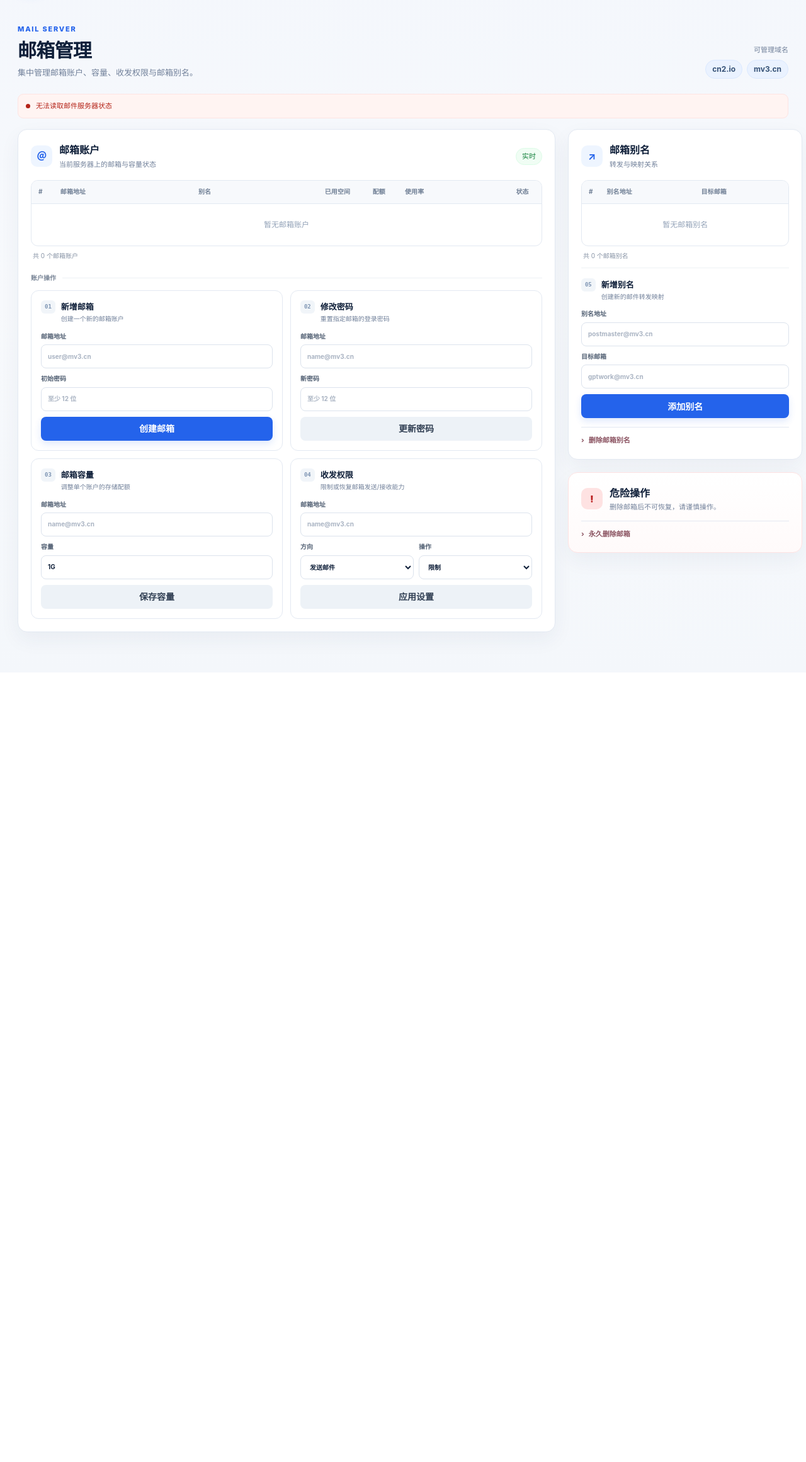
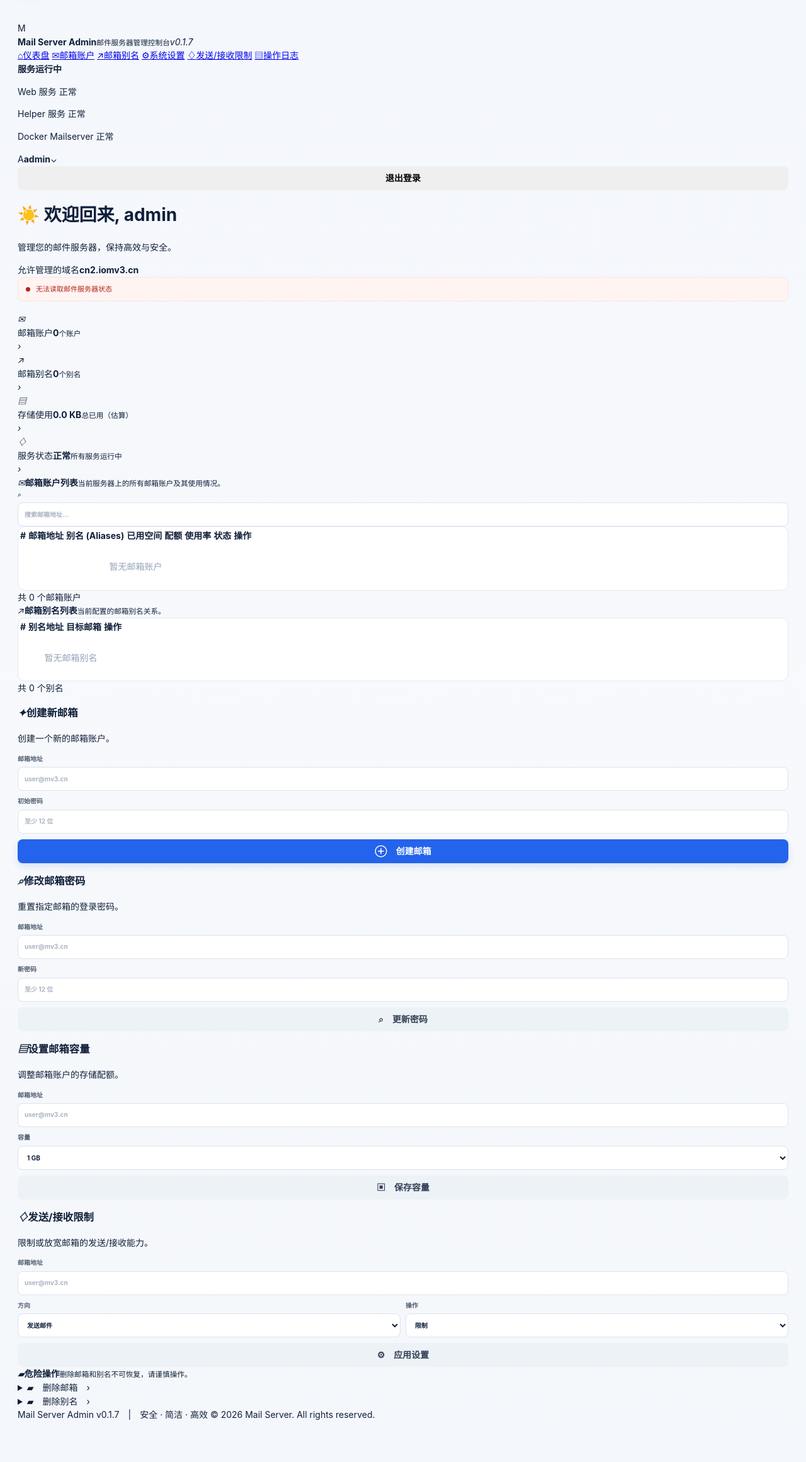
Before and after one commit to b8vipvip/mail-server, a Flask app: page / in a window 1280 px wide. Shown: the part 72-2394 px from the top of the page at 63% size. Before the commit the page ends 1105 px from the top, so only its background shows below. Run offline with Flask 3, Linux system fonts and the light colour scheme; the visitor is signed in with stand-in values (Sample User, id 1); parts of the project's set-up code (start-up, migrations or seed data) failed here and were passed over.

Commit message:
feat: rebuild admin dashboard to match approved mock

```diff
--- a/admin/templates/index.html
+++ b/admin/templates/index.html
@@ -1,146 +1,54 @@
 {% extends "base.html" %}
-{% block title %}邮件管理 · Mail Admin{% endblock %}
+{% block title %}仪表盘 · Mail Server Admin{% endblock %}
 {% block body %}
-<section class="hero">
-  <div>
-    <span class="eyebrow">MAIL SERVER</span>
-    <h1>邮箱管理</h1>
-    <p>集中管理邮箱账户、容量、收发权限与邮箱别名。</p>
+<div class="admin-sidebar">
+  <div class="side-brand"><span class="side-logo">M</span><div><strong>Mail Server Admin</strong><small>邮件服务器管理控制台</small><em>v0.1.7</em></div></div>
+  <nav>
+    <a class="active" href="#dashboard"><span>⌂</span>仪表盘</a>
+    <a href="#accounts"><span>✉</span>邮箱账户</a>
+    <a href="#aliases"><span>↗</span>邮箱别名</a>
+    <a href="#settings"><span>⚙</span>系统设置</a>
+    <a href="#restrict"><span>♢</span>发送/接收限制</a>
+    <a href="#audit"><span>▤</span>操作日志</a>
+  </nav>
+  <div class="service-card"><b><i></i>服务运行中</b><p>Web 服务 <span>正常</span></p><p>Helper 服务 <span>正常</span></p><p>Docker Mailserver <span>正常</span></p></div>
 </div>
-  <div class="domain-box">
-    <span>可管理域名</span>
-    <div class="domain-tags">{% for domain in domains %}<b>{{ domain }}</b>{% endfor %}</div>
-  </div>
-</section>
 
+<div class="admin-top"><div></div><div class="admin-user"><span class="avatar">A</span><b>admin</b><span>⌄</span>
+<form method="post" action="{{url_for('logout')}}"><input type="hidden" name="_csrf" value="{{csrf_token()}}"><button class="btn btn-outline">退出登录</button></form></div></div>
+
+<div class="dashboard-page" id="dashboard">
+  <div class="welcome-row"><div><h1>☀️ <span>欢迎回来, admin</span></h1><p>管理您的邮件服务器，保持高效与安全。</p></div><div class="managed-domains"><span>允许管理的域名</span>{% for domain in domains %}<b>{{domain}}</b>{% endfor %}</div></div>
   {% if error %}<div class="msg error"><span class="msg-dot"></span>{{error}}</div>{% endif %}
 
-<div class="dashboard-grid">
-  <section class="panel panel-wide">
-    <div class="panel-head">
-      <div><span class="section-icon">＠</span><div><h2>邮箱账户</h2><p>当前服务器上的邮箱与容量状态</p></div></div>
-      <span class="status-pill">实时</span>
-    </div>
-    <div class="table-scroll">
-      <table class="data-table account-table">
-        <thead><tr><th>#</th><th>邮箱地址</th><th>别名</th><th>已用空间</th><th>配额</th><th>使用率</th><th>状态</th></tr></thead>
-        <tbody>
-        {% for row in account_rows %}
-          <tr>
-            <td class="row-no">{{ loop.index }}</td>
-            <td><strong class="email-cell">{{ row.email }}</strong></td>
-            <td>{% if row.aliases %}<span class="alias-tag">{{ row.aliases }}</span>{% else %}<span class="muted">—</span>{% endif %}</td>
-            <td>{{ row.used }}</td><td>{{ row.quota }}</td>
-            <td><span class="usage-track"><i style="width:{{ row.usage|replace('%','') }}%"></i></span><span class="usage-text">{{ row.usage }}</span></td>
-            <td><span class="online-dot"></span>正常</td>
-          </tr>
-        {% else %}
-          <tr><td colspan="7" class="empty-cell">暂无邮箱账户</td></tr>
-        {% endfor %}
-        </tbody>
-      </table>
-    </div>
-    <div class="table-foot">共 {{ account_rows|length }} 个邮箱账户</div>
-
-    <div class="section-divider"><span>账户操作</span></div>
-    <div class="action-grid">
-      <div class="action-card">
-        <div class="action-title"><span class="action-no">01</span><div><h3>新增邮箱</h3><p>创建一个新的邮箱账户</p></div></div>
-        <form method="post" action="{{url_for('add_account')}}">
-          <input type="hidden" name="_csrf" value="{{csrf_token()}}">
-          <label>邮箱地址<input name="email" type="email" placeholder="user@mv3.cn" required></label>
-          <label>初始密码<input name="password" type="password" minlength="12" autocomplete="new-password" placeholder="至少 12 位" required></label>
-          <button class="btn btn-primary">创建邮箱</button>
-        </form>
+  <div class="stats-grid">
+    <div class="stat-card"><i class="stat-icon blue">✉</i><div><span>邮箱账户</span><strong>{{account_rows|length}}</strong><small>个账户</small></div><em>›</em></div>
+    <div class="stat-card"><i class="stat-icon purple">↗</i><div><span>邮箱别名</span><strong>{{alias_rows|length}}</strong><small>个别名</small></div><em>›</em></div>
+    <div class="stat-card"><i class="stat-icon green">▤</i><div><span>存储使用</span><strong>{% set ns=namespace(bytes=0) %}{% for r in account_rows %}{% if r.used.endswith('K') %}{% set ns.bytes=ns.bytes+(r.used[:-1]|float)*1024 %}{% endif %}{% endfor %}{{ '%.1f'|format(ns.bytes/1024) }} KB</strong><small>总已用（估算）</small></div><em>›</em></div>
+    <div class="stat-card"><i class="stat-icon green">♢</i><div><span>服务状态</span><strong class="healthy">正常</strong><small>所有服务运行中</small></div><em>›</em></div>
   </div>
 
-      <div class="action-card">
-        <div class="action-title"><span class="action-no">02</span><div><h3>修改密码</h3><p>重置指定邮箱的登录密码</p></div></div>
-        <form method="post" action="{{url_for('update_password')}}">
-          <input type="hidden" name="_csrf" value="{{csrf_token()}}">
-          <label>邮箱地址<input name="email" type="email" placeholder="name@mv3.cn" required></label>
-          <label>新密码<input name="password" type="password" minlength="12" autocomplete="new-password" placeholder="至少 12 位" required></label>
-          <button class="btn btn-secondary">更新密码</button>
-        </form>
+  <div class="lists-grid">
+    <section class="dash-card" id="accounts">
+      <div class="dash-title"><div><i class="mini-icon">✉</i><span><b>邮箱账户列表</b><small>当前服务器上的所有邮箱账户及其使用情况。</small></span></div><label class="search-box">⌕<input id="accountSearch" placeholder="搜索邮箱地址..."></label></div>
+      <div class="table-scroll"><table class="dash-table"><thead><tr><th>#</th><th>邮箱地址</th><th>别名 (Aliases)</th><th>已用空间</th><th>配额</th><th>使用率</th><th>状态</th><th>操作</th></tr></thead><tbody id="accountBody">
+      {% for r in account_rows %}<tr><td>{{loop.index}}</td><td><b>{{r.email}}</b></td><td>{% if r.aliases %}<span class="alias-chip">{{r.aliases}}</span>{% else %}-{% endif %}</td><td>{{r.used}}</td><td>{{r.quota}}</td><td><span class="bar"><i style="width:{{r.usage|replace('%','')}}%"></i></span>{{r.usage}}</td><td><span class="ok-dot"></span>正常</td><td><button class="more-btn" type="button">•••</button></td></tr>{% else %}<tr><td colspan="8" class="empty-cell">暂无邮箱账户</td></tr>{% endfor %}
+      </tbody></table></div><div class="card-foot">共 {{account_rows|length}} 个邮箱账户</div>
+    </section>
+    <section class="dash-card" id="aliases"><div class="dash-title"><div><i class="mini-icon purple">↗</i><span><b>邮箱别名列表</b><small>当前配置的邮箱别名关系。</small></span></div></div>
+      <div class="table-scroll"><table class="dash-table"><thead><tr><th>#</th><th>别名地址</th><th>目标邮箱</th><th>操作</th></tr></thead><tbody>{% for r in alias_rows %}<tr><td>{{loop.index}}</td><td><b class="linkish">{{r.alias}}</b></td><td>{{r.recipient}}</td><td><button class="more-btn" type="button">•••</button></td></tr>{% else %}<tr><td colspan="4" class="empty-cell">暂无邮箱别名</td></tr>{% endfor %}</tbody></table></div><div class="card-foot">共 {{alias_rows|length}} 个别名</div>
+    </section>
   </div>
 
-      <div class="action-card">
-        <div class="action-title"><span class="action-no">03</span><div><h3>邮箱容量</h3><p>调整单个账户的存储配额</p></div></div>
-        <form method="post" action="{{url_for('set_quota')}}">
-          <input type="hidden" name="_csrf" value="{{csrf_token()}}">
-          <label>邮箱地址<input name="email" type="email" placeholder="name@mv3.cn" required></label>
-          <label>容量<input name="quota" placeholder="例如 1G、500M" value="1G" required></label>
-          <button class="btn btn-secondary">保存容量</button>
-        </form>
+  <div class="forms-grid" id="settings">
+    <section class="form-card"><h3><i>✦</i>创建新邮箱</h3><p>创建一个新的邮箱账户。</p><form method="post" action="{{url_for('add_account')}}"><input type="hidden" name="_csrf" value="{{csrf_token()}}"><label>邮箱地址<input name="email" type="email" placeholder="user@mv3.cn" required></label><label>初始密码<input name="password" type="password" minlength="12" placeholder="至少 12 位" required></label><button class="btn btn-primary">⊕　创建邮箱</button></form></section>
+    <section class="form-card"><h3><i>⌕</i>修改邮箱密码</h3><p>重置指定邮箱的登录密码。</p><form method="post" action="{{url_for('update_password')}}"><input type="hidden" name="_csrf" value="{{csrf_token()}}"><label>邮箱地址<input name="email" type="email" placeholder="user@mv3.cn" required></label><label>新密码<input name="password" type="password" minlength="12" placeholder="至少 12 位" required></label><button class="btn btn-secondary">⌕　更新密码</button></form></section>
+    <section class="form-card"><h3><i>▤</i>设置邮箱容量</h3><p>调整邮箱账户的存储配额。</p><form method="post" action="{{url_for('set_quota')}}"><input type="hidden" name="_csrf" value="{{csrf_token()}}"><label>邮箱地址<input name="email" type="email" placeholder="user@mv3.cn" required></label><label>容量<select name="quota"><option value="1G">1 GB</option><option value="500M">500 MB</option><option value="2G">2 GB</option><option value="5G">5 GB</option></select></label><button class="btn btn-secondary">▣　保存容量</button></form></section>
+    <section class="form-card" id="restrict"><h3><i>♢</i>发送/接收限制</h3><p>限制或放宽邮箱的发送/接收能力。</p><form method="post" action="{{url_for('restrict')}}"><input type="hidden" name="_csrf" value="{{csrf_token()}}"><label>邮箱地址<input name="email" type="email" placeholder="user@mv3.cn" required></label><div class="form-row"><label>方向<select name="direction"><option value="send">发送邮件</option><option value="receive">接收邮件</option></select></label><label>操作<select name="mode"><option value="add">限制</option><option value="del">恢复</option></select></label></div><button class="btn btn-secondary">⚙　应用设置</button></form></section>
   </div>
 
-      <div class="action-card">
-        <div class="action-title"><span class="action-no">04</span><div><h3>收发权限</h3><p>限制或恢复邮箱发送/接收能力</p></div></div>
-        <form method="post" action="{{url_for('restrict')}}">
-          <input type="hidden" name="_csrf" value="{{csrf_token()}}">
-          <label>邮箱地址<input name="email" type="email" placeholder="name@mv3.cn" required></label>
-          <div class="form-row">
-            <label>方向<select name="direction"><option value="send">发送邮件</option><option value="receive">接收邮件</option></select></label>
-            <label>操作<select name="mode"><option value="add">限制</option><option value="del">恢复</option></select></label>
+  <section class="danger-strip"><div><i>▰</i><span><b>危险操作</b><small>删除邮箱和别名不可恢复，请谨慎操作。</small></span></div><div><details><summary class="danger-btn">▰　删除邮箱　›</summary><form method="post" action="{{url_for('delete_account')}}"><input type="hidden" name="_csrf" value="{{csrf_token()}}"><input name="email" type="email" placeholder="邮箱地址" required><input name="confirm" placeholder="再次输入邮箱地址" required><button class="btn btn-danger">确认永久删除</button></form></details><details><summary class="danger-btn">▰　删除别名　›</summary><form method="post" action="{{url_for('delete_alias')}}"><input type="hidden" name="_csrf" value="{{csrf_token()}}"><input name="alias" type="email" placeholder="别名地址" required><input name="recipient" type="email" placeholder="目标邮箱" required><button class="btn btn-danger">确认删除别名</button></form></details></div></section>
+  <footer class="dash-footer">Mail Server Admin v0.1.7　|　安全 · 简洁 · 高效 <span>© 2026 Mail Server. All rights reserved.</span></footer>
 </div>
-          <button class="btn btn-secondary">应用设置</button>
-        </form>
-      </div>
-    </div>
-  </section>
-
-  <aside class="side-stack">
-    <section class="panel">
-      <div class="panel-head">
-        <div><span class="section-icon">↗</span><div><h2>邮箱别名</h2><p>转发与映射关系</p></div></div>
-      </div>
-      <div class="table-scroll">
-        <table class="data-table alias-table">
-          <thead><tr><th>#</th><th>别名地址</th><th>目标邮箱</th></tr></thead>
-          <tbody>
-          {% for row in alias_rows %}
-            <tr><td class="row-no">{{ loop.index }}</td><td><strong>{{ row.alias }}</strong></td><td>{{ row.recipient }}</td></tr>
-          {% else %}
-            <tr><td colspan="3" class="empty-cell">暂无邮箱别名</td></tr>
-          {% endfor %}
-          </tbody>
-        </table>
-      </div>
-      <div class="table-foot">共 {{ alias_rows|length }} 个邮箱别名</div>
-
-      <div class="side-action">
-        <div class="side-action-head"><span class="action-no">05</span><div><h3>新增别名</h3><p>创建新的邮件转发映射</p></div></div>
-        <form method="post" action="{{url_for('add_alias')}}">
-          <input type="hidden" name="_csrf" value="{{csrf_token()}}">
-          <label>别名地址<input name="alias" type="email" placeholder="postmaster@mv3.cn" required></label>
-          <label>目标邮箱<input name="recipient" type="email" placeholder="gptwork@mv3.cn" required></label>
-          <button class="btn btn-primary">添加别名</button>
-        </form>
-      </div>
-
-      <details class="danger-zone">
-        <summary>删除邮箱别名</summary>
-        <form method="post" action="{{url_for('delete_alias')}}">
-          <input type="hidden" name="_csrf" value="{{csrf_token()}}">
-          <label>别名地址<input name="alias" type="email" required></label>
-          <label>目标邮箱<input name="recipient" type="email" required></label>
-          <button class="btn btn-danger">确认删除别名</button>
-        </form>
-      </details>
-    </section>
-
-    <section class="panel danger-panel">
-      <div class="danger-heading"><span>!</span><div><h2>危险操作</h2><p>删除邮箱后不可恢复，请谨慎操作。</p></div></div>
-      <details class="danger-zone account-delete">
-        <summary>永久删除邮箱</summary>
-        <form method="post" action="{{url_for('delete_account')}}">
-          <input type="hidden" name="_csrf" value="{{csrf_token()}}">
-          <label>邮箱地址<input name="email" type="email" placeholder="要删除的邮箱" required></label>
-          <label>二次确认<input name="confirm" type="text" placeholder="再次完整输入邮箱地址" required></label>
-          <button class="btn btn-danger">永久删除</button>
-        </form>
-      </details>
-    </section>
-  </aside>
-</div>
+<script>document.getElementById('accountSearch')?.addEventListener('input',e=>{const q=e.target.value.toLowerCase();document.querySelectorAll('#accountBody tr').forEach(r=>r.style.display=r.innerText.toLowerCase().includes(q)?'':'none')})</script>
 {% endblock %}
```
Lines whose indentation alone changed are shown as unchanged.
